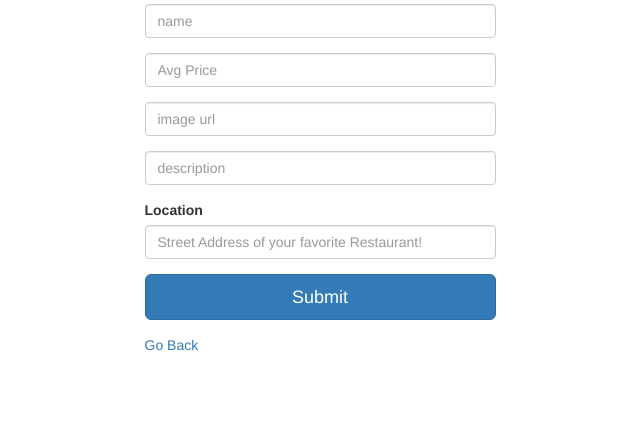
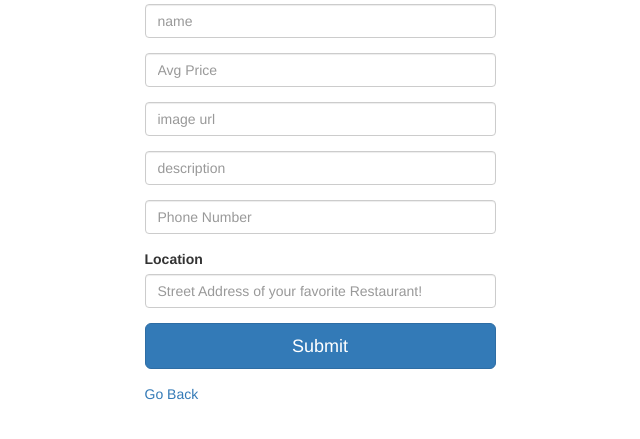
Before and after one commit to lintongyu418/Full-Stack-Web-Dev-Project, a Node server app: page /campgrounds/new in a window 1280 px wide. Shown: the part 153-592 px from the top of the page, without its empty margins (320-960 px from the left). Run offline with Node 20, Linux system fonts and the light colour scheme; the visitor is signed in with stand-in values (Sample User, id 1); some libraries are stand-ins or nearby versions.

Commit message:
Update V2

```diff
--- a/models/campground.js
+++ b/models/campground.js
@@ -6,6 +6,7 @@ var campgroundSchema = new mongoose.Schema({
    description: String,
    price: Number,
    location: String,
+   number: Number,
    lat: Number,
    lng: Number,
    createdAt: { type: Date, default: Date.now },
--- a/routes/campgrounds.js
+++ b/routes/campgrounds.js
@@ -30,6 +30,7 @@ router.post("/", middleware.isLoggedIn, function(req, res){
   var image = req.body.image;
   var desc = req.body.description;
   var price = req.body.price;
+  var number = req.body.number;
   var author = {
       id: req.user._id,
       username: req.user.username
@@ -42,7 +43,7 @@ router.post("/", middleware.isLoggedIn, function(req, res){
     var lat = data[0].latitude;
     var lng = data[0].longitude;
     var location = data[0].formattedAddress;
-    var newCampground = {name: name, price: price, image: image, description: desc, author:author, location: location, lat: lat, lng: lng};
+    var newCampground = {name: name, price: price, image: image, description: desc, author:author, number: number, location: location, lat: lat, lng: lng};
     // Create a new campground and save to DB
     Campground.create(newCampground, function(err, newlyCreated){
         if(err){
--- a/views/campgrounds/edit.ejs
+++ b/views/campgrounds/edit.ejs
@@ -17,6 +17,9 @@
 						<input class="form-control" type="text" name="campground[description]" value="<%= campground.description %>">
 					</div>
 					<div class="form-group">
+						<input class="form-control" type="number" name="campground[number]" placeholder="Phone Number" value="<%= campground.number %>">
+					</div>
+					<div class="form-group">
     					<label for="location">Location</label>
     					<input class="form-control" type="text" name="location" id="location" value="<%= campground.location %>">
 					</div>
--- a/views/campgrounds/new.ejs
+++ b/views/campgrounds/new.ejs
@@ -17,6 +17,9 @@
 						<input class="form-control" type="text" name="description" placeholder="description">
 					</div>
 					<div class="form-group">
+						<input class="form-control" type="number" name="number" placeholder="Phone Number">
+					</div>
+					<div class="form-group">
     					<label for="location">Location</label>
     					<input class="form-control" type="text" name="location" id="location" placeholder="Street Address of your favorite Restaurant!">
 					</div>
--- a/views/campgrounds/show.ejs
+++ b/views/campgrounds/show.ejs
@@ -4,9 +4,8 @@
 		<div class="col-md-3">
 			<p class="lead">The Restaurant Review</p>
 			<div class="list-group">
-				<li class="list-group-item active">Info 1</li>
-				<li class="list-group-item">Info 2</li>
-				<li class="list-group-item">Info 3</li>
+				<li class="list-group-item">Phone Number: <%= campground.number %></li>
+				<li class="list-group-item">Address: <%= campground.location %></li>
 			</div>
 			<div id="map"></div>
 		</div>
```
